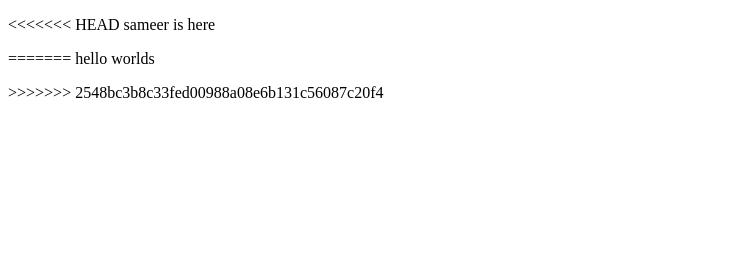
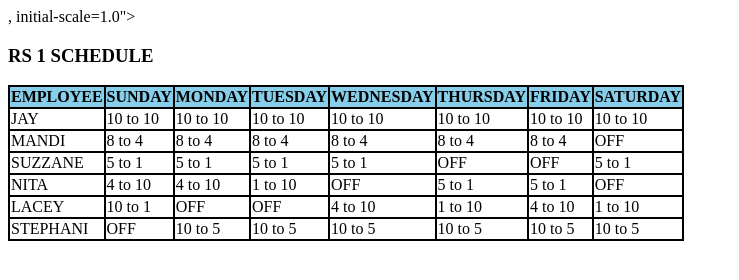
Before and after one commit to Jameel2209/myproject, a plain HTML site: page index.html in a window 1280 px wide. Shown: the whole page, without its empty margins (0-739 px from the left). Drawn offline with Linux system fonts and the light colour scheme.

Commit message:
schedule

```diff
--- a/index.html
+++ b/index.html
@@ -2,17 +2,84 @@
 <html lang="en">
 <head>
     <meta charset="UTF-8">
-    <meta name="viewport" content="width=ls, initial-scale=1.0">
+    <meta name="viewport" content="width=device-width">, initial-scale=1.0">
     <title>Document</title>
 </head>
 <body>
-    <p>
-<<<<<<< HEAD
-sameer is here    </p>
-=======
-        hello worlds
-    </p>
->>>>>>> 2548bc3b8c33fed00988a08e6b131c56087c20f4
-
+    <div>
+        <h3>RS 1 SCHEDULE</H3>
+    <table bgcolor="black">
+        <tr bgcolor="skyblue">
+            <th>EMPLOYEE</th>
+        <th>SUNDAY</th>
+        <th>MONDAY</th>
+        <th>TUESDAY</th>
+        <th>WEDNESDAY</th>
+        <th>THURSDAY</th>
+        <th>FRIDAY</th>
+        <th>SATURDAY</th>
+    </tr>
+    <tr bgcolor="white">
+        <td>JAY</td>
+        <td>10 to 10</td>
+        <td>10 to 10</td>
+        <td>10 to 10</td>
+        <td>10 to 10</td>
+        <td>10 to 10</td>
+        <td>10 to 10</td>
+        <td>10 to 10</td>
+    </tr>
+    <tr bgcolor="white">
+        <td>MANDI</td>
+        <td>8 to 4</td>
+        <td>8 to 4</td>
+        <td>8 to 4</td>
+        <td>8 to 4</td>
+        <td>8 to 4</td>
+        <td>8 to 4</td>
+        <td>OFF</td>
+    </tr>
+    <tr bgcolor="white">
+        <td>SUZZANE</td>
+        <td>5 to 1</td>
+        <td>5 to 1</td>
+        <td>5 to 1</td>
+        <td>5 to 1</td>
+        <td>OFF</td>
+        <td>OFF</td>
+        <td>5 to 1</td>
+    </tr>
+    <tr bgcolor="white">
+        <td>NITA</td>
+        <td>4 to 10</td>
+        <td>4 to 10</td>
+        <td>1 to 10</td>
+        <td>OFF</td>
+        <td>5 to 1</td>
+        <td>5 to 1</td>
+        <td>OFF</td>
+    </tr>
+    <tr bgcolor="white">
+        <td>LACEY</td>
+        <td>10 to 1</td>
+        <td>OFF</td>
+        <td>OFF</td>
+        <td>4 to 10</td>
+        <td>1 to 10</td>
+        <td>4 to 10</td>
+        <td>1 to 10</td>
+    </tr>
+    <tr bgcolor="white">
+        <td>STEPHANI</td>
+        <td>OFF</td>
+        <td>10 to 5</td>
+        <td>10 to 5</td>
+        <td>10 to 5</td>
+        <td>10 to 5</td>
+        <td>10 to 5</td>
+        <td>10 to 5</td>
+    </tr>
+    </table>
+</div>
 </body>
 </html>
```
